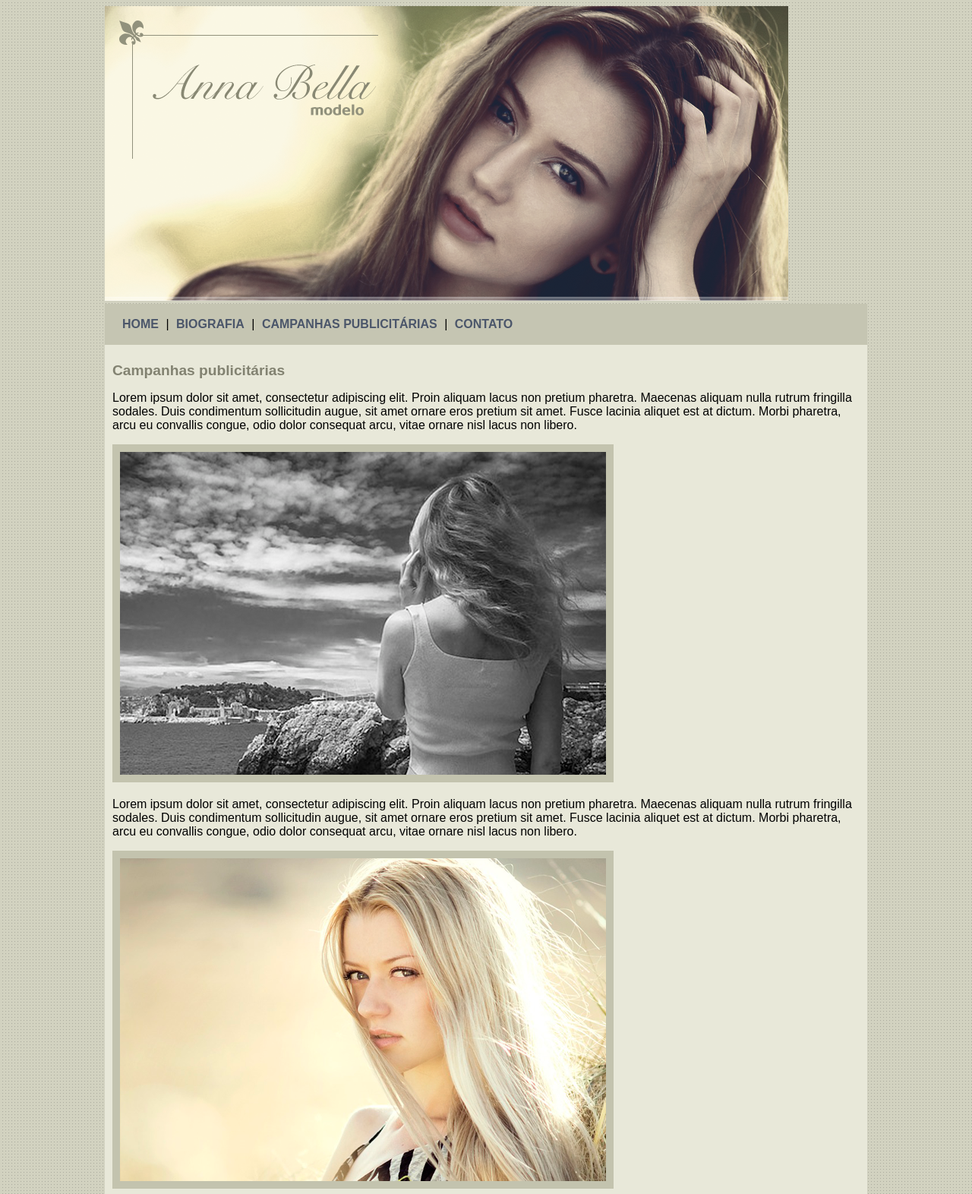
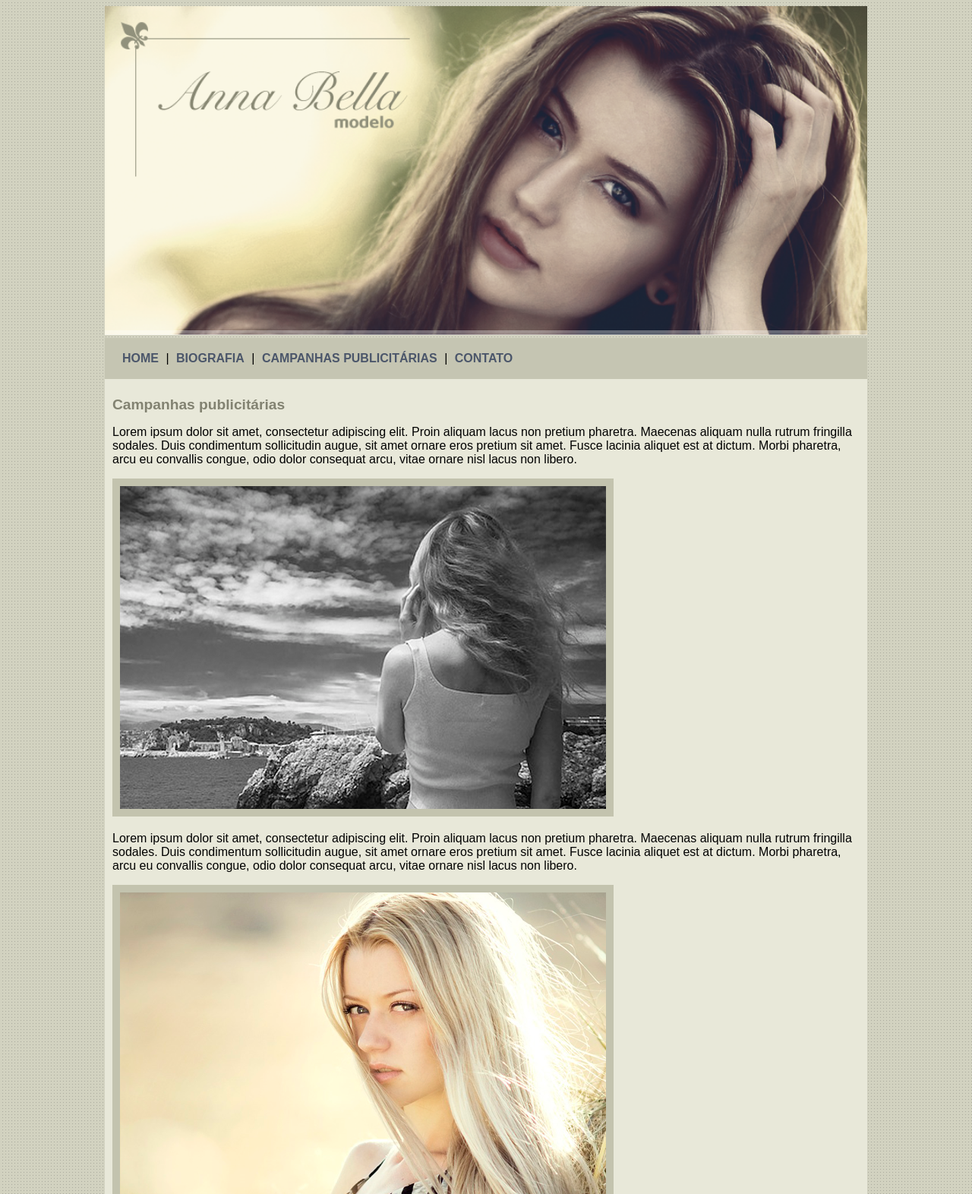
Before and after one commit to DeangellesES/site_ficticio_de_uma_modelo-CSS3-HTML5, a plain HTML site: page Site fictício de uma modelo/campanhas-publicitarias.html in a window 1280 px wide. Shown: the top 1572 px of the page at 76% size. Drawn offline with Linux system fonts and the light colour scheme; files whose address does not match are found by name.

Commit message:
Update campanhas-publicitarias.html

```diff
--- a/Site fictício de uma modelo/campanhas-publicitarias.html
+++ b/Site fictício de uma modelo/campanhas-publicitarias.html
@@ -9,7 +9,7 @@
 
 	<body>
 		<div id="principal">
-			<img src="imagens/capa.png">
+			<img src="imagens/capa.png" width="100%">
 			<div id="menu">
 				<a href="index.html">HOME</a> |
 				<a href="biografia.html">BIOGRAFIA</a> |
@@ -22,21 +22,15 @@
 				<p>
 					Lorem ipsum dolor sit amet, consectetur adipiscing elit. Proin aliquam lacus non pretium pharetra. Maecenas aliquam nulla rutrum fringilla sodales. Duis condimentum sollicitudin augue, sit amet ornare eros pretium sit amet. Fusce lacinia aliquet est at dictum. Morbi pharetra, arcu eu convallis congue, odio dolor consequat arcu, vitae ornare nisl lacus non libero.
 				</p>
-				<div class="ajuste">
 					<img src="imagens/foto1.png" class="img-campanha">
-				</div>
 				<p>
 					Lorem ipsum dolor sit amet, consectetur adipiscing elit. Proin aliquam lacus non pretium pharetra. Maecenas aliquam nulla rutrum fringilla sodales. Duis condimentum sollicitudin augue, sit amet ornare eros pretium sit amet. Fusce lacinia aliquet est at dictum. Morbi pharetra, arcu eu convallis congue, odio dolor consequat arcu, vitae ornare nisl lacus non libero.
 				</p>
-				<div class="ajuste">
 					<img src="imagens/foto2.png" class="img-campanha">
-				</div>
 				<p>
 					Lorem ipsum dolor sit amet, consectetur adipiscing elit. Proin aliquam lacus non pretium pharetra. Maecenas aliquam nulla rutrum fringilla sodales. Duis condimentum sollicitudin augue, sit amet ornare eros pretium sit amet. Fusce lacinia aliquet est at dictum. Morbi pharetra, arcu eu convallis congue, odio dolor consequat arcu, vitae ornare nisl lacus non libero.
 				</p>
-				<div class="ajuste">
 					<img src="imagens/foto3.png" class="img-campanha">
-				</div>
 				<p>
 					Lorem ipsum dolor sit amet, consectetur adipiscing elit. Proin aliquam lacus non pretium pharetra. Maecenas aliquam nulla rutrum fringilla sodales. Duis condimentum sollicitudin augue, sit amet ornare eros pretium sit amet. Fusce lacinia aliquet est at dictum. Morbi pharetra, arcu eu convallis congue, odio dolor consequat arcu, vitae ornare nisl lacus non libero.
 				</p>
```
